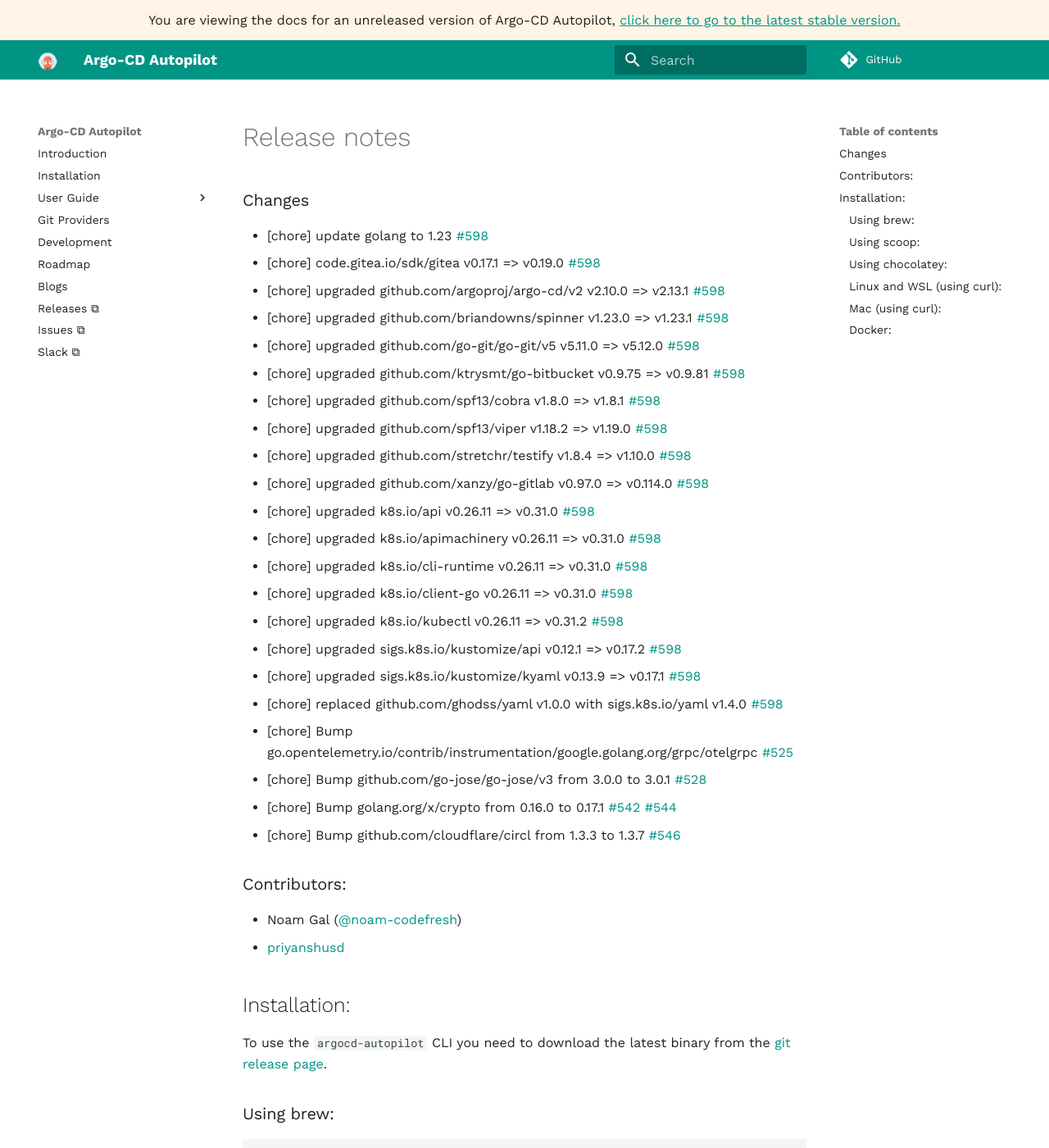
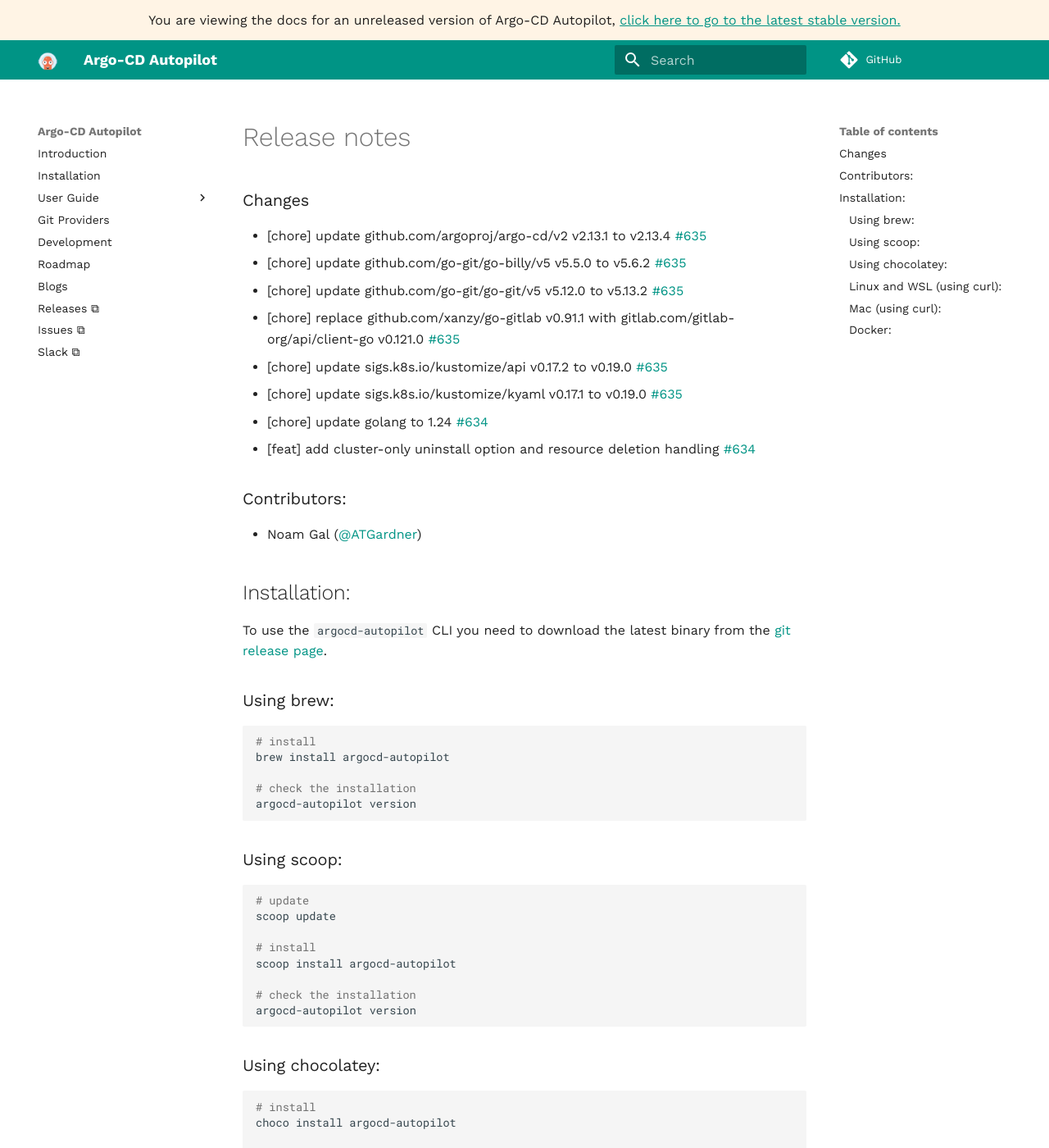
Before and after one commit to argoproj-labs/argocd-autopilot, an MkDocs documentation site: the page built from docs/releases/release_notes.md, in a window 1280 px wide and 1400 px high. Shown: the whole window at 82% size. Built offline with MkDocs 1.6.1 and Material for MkDocs 9.7.7, drawn with Linux system fonts in a browser that asks for light colours; comment, search, counter and statistics services are not loaded; some of the changed text lies outside the part shown.

Commit message:
chore: update version to v0.4.19 and release notes (#650)
Signed-off-by: Noam Gal <noam.gal@octopus.com>

````diff
--- a/docs/releases/release_notes.md
+++ b/docs/releases/release_notes.md
@@ -1,32 +1,17 @@
 ### Changes
 
-- [chore] update golang to 1.23 [#598](https://github.com/argoproj-labs/argocd-autopilot/pull/598)
-- [chore] code.gitea.io/sdk/gitea v0.17.1 => v0.19.0 [#598](https://github.com/argoproj-labs/argocd-autopilot/pull/598)
-- [chore] upgraded github.com/argoproj/argo-cd/v2 v2.10.0 => v2.13.1 [#598](https://github.com/argoproj-labs/argocd-autopilot/pull/598)
-- [chore] upgraded github.com/briandowns/spinner v1.23.0 => v1.23.1 [#598](https://github.com/argoproj-labs/argocd-autopilot/pull/598)
-- [chore] upgraded github.com/go-git/go-git/v5 v5.11.0 => v5.12.0 [#598](https://github.com/argoproj-labs/argocd-autopilot/pull/598)
-- [chore] upgraded github.com/ktrysmt/go-bitbucket v0.9.75 => v0.9.81 [#598](https://github.com/argoproj-labs/argocd-autopilot/pull/598)
-- [chore] upgraded github.com/spf13/cobra v1.8.0 => v1.8.1 [#598](https://github.com/argoproj-labs/argocd-autopilot/pull/598)
-- [chore] upgraded github.com/spf13/viper v1.18.2 => v1.19.0 [#598](https://github.com/argoproj-labs/argocd-autopilot/pull/598)
-- [chore] upgraded github.com/stretchr/testify v1.8.4 => v1.10.0 [#598](https://github.com/argoproj-labs/argocd-autopilot/pull/598)
-- [chore] upgraded github.com/xanzy/go-gitlab v0.97.0 => v0.114.0 [#598](https://github.com/argoproj-labs/argocd-autopilot/pull/598)
-- [chore] upgraded k8s.io/api v0.26.11 => v0.31.0 [#598](https://github.com/argoproj-labs/argocd-autopilot/pull/598)
-- [chore] upgraded k8s.io/apimachinery v0.26.11 => v0.31.0 [#598](https://github.com/argoproj-labs/argocd-autopilot/pull/598)
-- [chore] upgraded k8s.io/cli-runtime v0.26.11 => v0.31.0 [#598](https://github.com/argoproj-labs/argocd-autopilot/pull/598)
-- [chore] upgraded k8s.io/client-go v0.26.11 => v0.31.0 [#598](https://github.com/argoproj-labs/argocd-autopilot/pull/598)
-- [chore] upgraded k8s.io/kubectl v0.26.11 => v0.31.2 [#598](https://github.com/argoproj-labs/argocd-autopilot/pull/598)
-- [chore] upgraded sigs.k8s.io/kustomize/api v0.12.1 => v0.17.2 [#598](https://github.com/argoproj-labs/argocd-autopilot/pull/598)
-- [chore] upgraded sigs.k8s.io/kustomize/kyaml v0.13.9 => v0.17.1 [#598](https://github.com/argoproj-labs/argocd-autopilot/pull/598)
-- [chore] replaced github.com/ghodss/yaml v1.0.0 with sigs.k8s.io/yaml v1.4.0 [#598](https://github.com/argoproj-labs/argocd-autopilot/pull/598)
-- [chore] Bump go.opentelemetry.io/contrib/instrumentation/google.golang.org/grpc/otelgrpc [#525](https://github.com/argoproj-labs/argocd-autopilot/pull/525)
-- [chore] Bump github.com/go-jose/go-jose/v3 from 3.0.0 to 3.0.1 [#528](https://github.com/argoproj-labs/argocd-autopilot/pull/528)
-- [chore] Bump golang.org/x/crypto from 0.16.0 to 0.17.1 [#542](https://github.com/argoproj-labs/argocd-autopilot/pull/542) [#544](https://github.com/argoproj-labs/argocd-autopilot/pull/544)
-- [chore] Bump github.com/cloudflare/circl from 1.3.3 to 1.3.7 [#546](https://github.com/argoproj-labs/argocd-autopilot/pull/546)
+- [chore] update github.com/argoproj/argo-cd/v2 v2.13.1 to v2.13.4 [#635](https://github.com/argoproj-labs/argocd-autopilot/pull/635)
+- [chore] update github.com/go-git/go-billy/v5 v5.5.0 to v5.6.2 [#635](https://github.com/argoproj-labs/argocd-autopilot/pull/635)
+- [chore] update github.com/go-git/go-git/v5 v5.12.0 to v5.13.2 [#635](https://github.com/argoproj-labs/argocd-autopilot/pull/635)
+- [chore] replace github.com/xanzy/go-gitlab v0.91.1 with gitlab.com/gitlab-org/api/client-go v0.121.0 [#635](https://github.com/argoproj-labs/argocd-autopilot/pull/635)
+- [chore] update sigs.k8s.io/kustomize/api v0.17.2 to v0.19.0 [#635](https://github.com/argoproj-labs/argocd-autopilot/pull/635)
+- [chore] update sigs.k8s.io/kustomize/kyaml v0.17.1 to v0.19.0 [#635](https://github.com/argoproj-labs/argocd-autopilot/pull/635)
+- [chore] update golang to 1.24 [#634](https://github.com/argoproj-labs/argocd-autopilot/pull/634)
+- [feat] add cluster-only uninstall option and resource deletion handling [#634](https://github.com/argoproj-labs/argocd-autopilot/pull/634)
 
 ### Contributors:
 
-- Noam Gal ([@noam-codefresh](https://github.com/noam-codefresh))
-- [priyanshusd](https://github.com/priyanshusd)
+- Noam Gal ([@ATGardner](https://github.com/ATGardner))
 
 ## Installation:
 
@@ -69,7 +54,7 @@ argocd-autopilot version
 
 ```bash
 # download and extract the binary
-curl -L --output - https://github.com/argoproj-labs/argocd-autopilot/releases/download/v0.4.18/argocd-autopilot-linux-amd64.tar.gz | tar zx
+curl -L --output - https://github.com/argoproj-labs/argocd-autopilot/releases/download/v0.4.19/argocd-autopilot-linux-amd64.tar.gz | tar zx
 
 # move the binary to your $PATH
 mv ./argocd-autopilot-* /usr/local/bin/argocd-autopilot
@@ -82,7 +67,7 @@ argocd-autopilot version
 
 ```bash
 # download and extract the binary
-curl -L --output - https://github.com/argoproj-labs/argocd-autopilot/releases/download/v0.4.18/argocd-autopilot-darwin-amd64.tar.gz | tar zx
+curl -L --output - https://github.com/argoproj-labs/argocd-autopilot/releases/download/v0.4.19/argocd-autopilot-darwin-amd64.tar.gz | tar zx
 
 # move the binary to your $PATH
 mv ./argocd-autopilot-* /usr/local/bin/argocd-autopilot
````
Also changed, not shown: CHANGELOG.md (+10 -0 lines), 1 other file.
